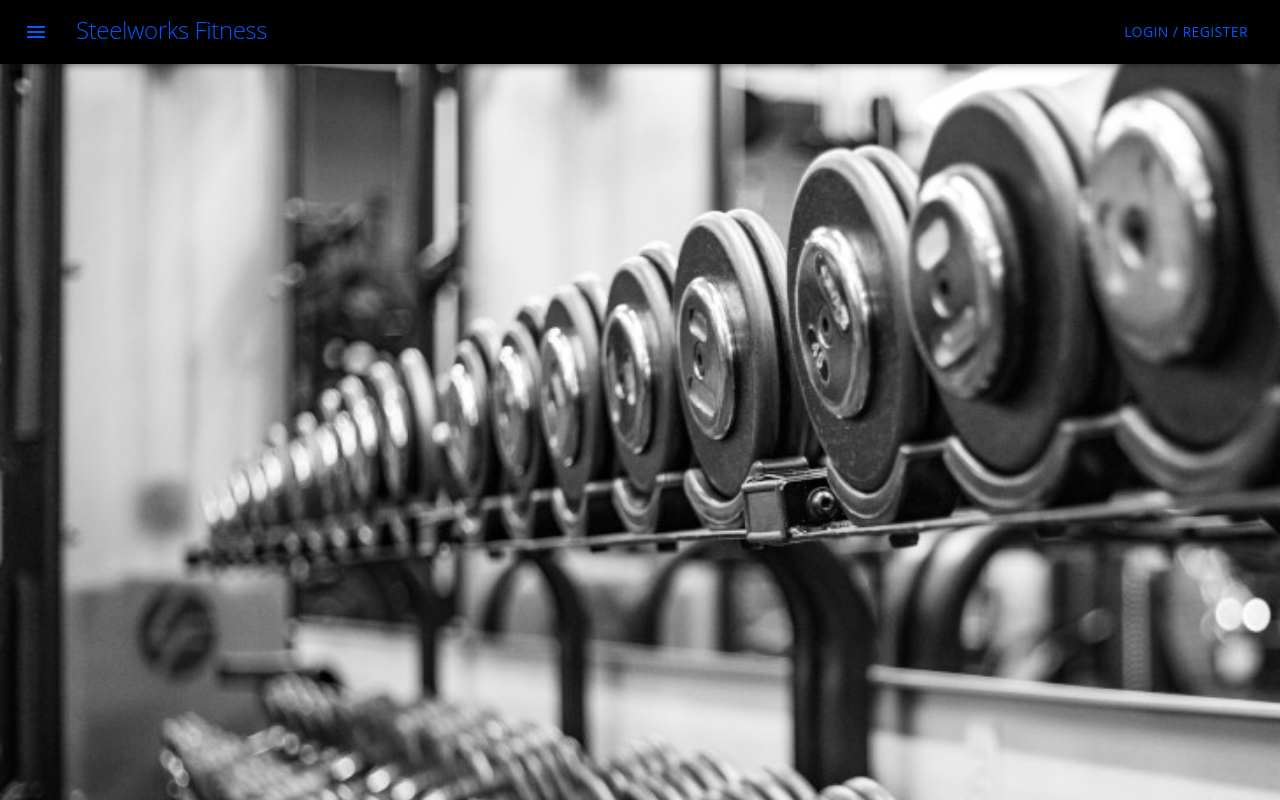
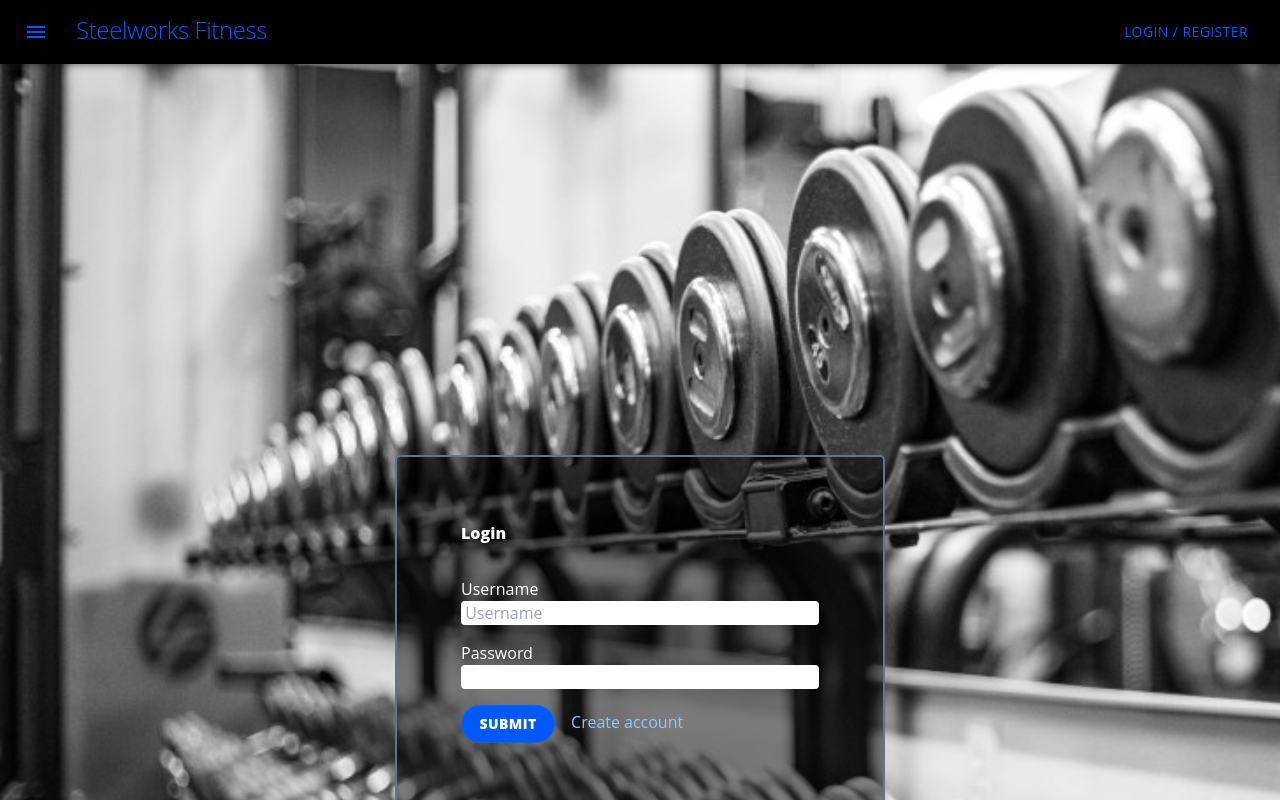
Before and after one commit to RobTheThief/steelworks-ci-5, a React app: page /login-register in a window 1280 px wide. Shown: the top 800 px of the page. Built offline with nearby package versions, Linux system fonts and the light colour scheme; the HTML template or start-up script is replaced by a standard one.

Commit message:
Create login form component & add logic and styles to switch between components

```diff
--- a/src/App.css
+++ b/src/App.css
@@ -56,3 +56,17 @@ footer {
   background-size: cover;
   height: 75rem;
 }
+
+.register-form, .login-form {
+  animation-name: fade-in;
+  animation-duration: 0.3s;
+}
+
+@keyframes fade-in {
+  from {
+    opacity: 0;
+  }
+  to {
+    opacity: 1;
+  }
+}
--- /dev/null
+++ b/src/components/Login.js
@@ -0,0 +1,72 @@
+import React from "react";
+import { Button } from "@mui/material";
+import { css } from "@emotion/css";
+
+export default function Login({ setIsRegister }) {
+  const handleClick = () => {
+    setIsRegister(true);
+  };
+  return (
+    <div className="login-form">
+      <fieldset
+        className={css`
+          width: 490px;
+          margin-top: 4rem;
+          padding: 4rem;
+          border-radius: 5px;
+          border: #64748b solid 2px;
+          background-color: rgba(0, 0, 0, 0.473);
+          display: flex;
+          flex-direction: column;
+          justify-content: center;
+          align-items: flex-start;
+        `}
+      >
+        <h2 className='text-white mb-8 font-extrabold'>Login</h2>
+        <label htmlFor="username_field" className="text-white">
+          Username
+        </label>
+        <input
+          id="username_field"
+          name="username_field"
+          type="text"
+          className="w-full mb-4 rounded"
+          placeholder=" Username"
+          required
+        />
+        <label htmlFor="password_field" className="text-white">
+          Password
+        </label>
+        <input
+          id="password_field"
+          name="password_field"
+          type="password"
+          className="w-full mb-4 rounded"
+          required
+        />
+        <div>
+          <Button
+            type="submit"
+            variant="outlined"
+            className={css`
+              width: 40%;
+              background-color: rgb(0, 89, 255) !important;
+              color: white !important;
+              font-weight: 900 !important;
+              border-radius: 2rem !important;
+              padding: 0.35rem 1.5rem !important;
+            `}
+          >
+            Submit
+          </Button>
+          <a
+            className="text-blue-300 ml-4 cursor-pointer"
+            onClick={handleClick}
+          >
+            Create account
+          </a>
+        </div>
+      </fieldset>
+    </div>
+  );
+}
--- a/src/components/Register.js
+++ b/src/components/Register.js
@@ -1,9 +1,13 @@
-import React from 'react'
+import React from "react";
 import { Button } from "@mui/material";
 import { css } from "@emotion/css";
 
-export default function Register() {
+export default function Register({ setIsRegister }) {
+  const handleClick = () => {
+    setIsRegister(false);
+  };
   return (
+    <div className="register-form">
       <fieldset
         className={css`
           width: 490px;
@@ -18,6 +22,7 @@ export default function Register() {
         `}
       >
         <div className=" w-2/3 h-2/3 flex flex-col">
+          <h2 className="text-white mb-8 font-extrabold">Register</h2>
           <label htmlFor="first_name_field" className="text-white">
             First name
           </label>
@@ -132,6 +137,7 @@ export default function Register() {
             className="w-full mb-4 rounded"
             required
           />
+          <div>
             <Button
               type="submit"
               variant="outlined"
@@ -146,7 +152,15 @@ export default function Register() {
             >
               Submit
             </Button>
+            <a
+              className="text-blue-300 ml-4 cursor-pointer"
+              onClick={handleClick}
+            >
+              Login
+            </a>
+          </div>
         </div>
       </fieldset>
-  )
+    </div>
+  );
 }
--- a/src/pages/LoginRegister.js
+++ b/src/pages/LoginRegister.js
@@ -1,14 +1,16 @@
 import React, { useState } from "react";
+import Login from "../components/Login";
 import Register from "../components/Register";
 
-
 export default function LoginRegister() {
-    const [isRegister, setIsRegister] = useState(false);
-    const [isLogin, setIsLogin] = useState(false);
+  const [isRegister, setIsRegister] = useState(false);
   return (
     <div className="w-full h-full flex justify-center items-center login-register-page">
-      {isRegister ? <Register /> : null}
-      {/* {isLogin ? <Login /> : null} */}
+      {isRegister ? (
+        <Register setIsRegister={setIsRegister} />
+      ) : (
+        <Login setIsRegister={setIsRegister} />
+      )}
     </div>
   );
 }
```
Lines whose indentation alone changed are shown as unchanged.
